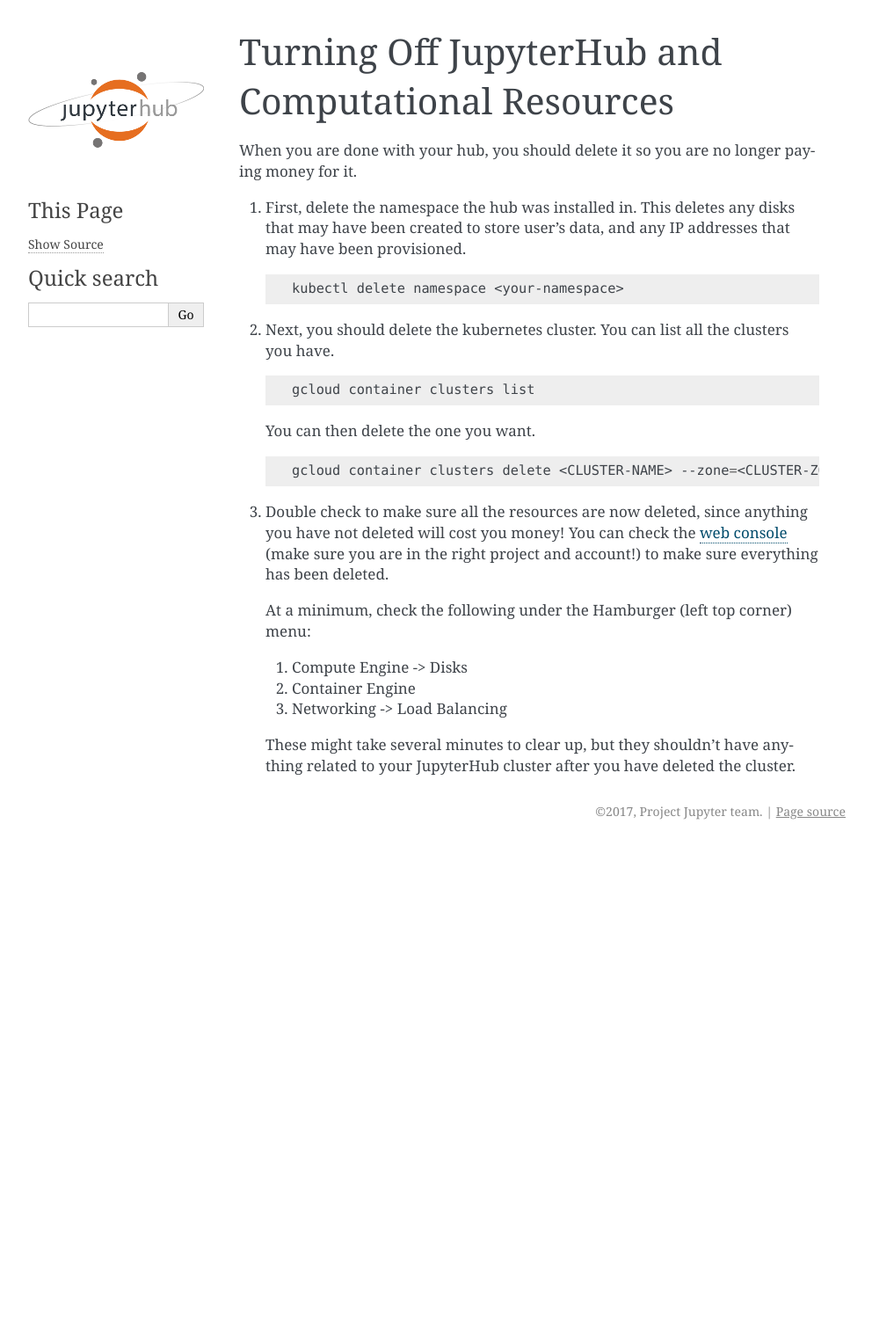
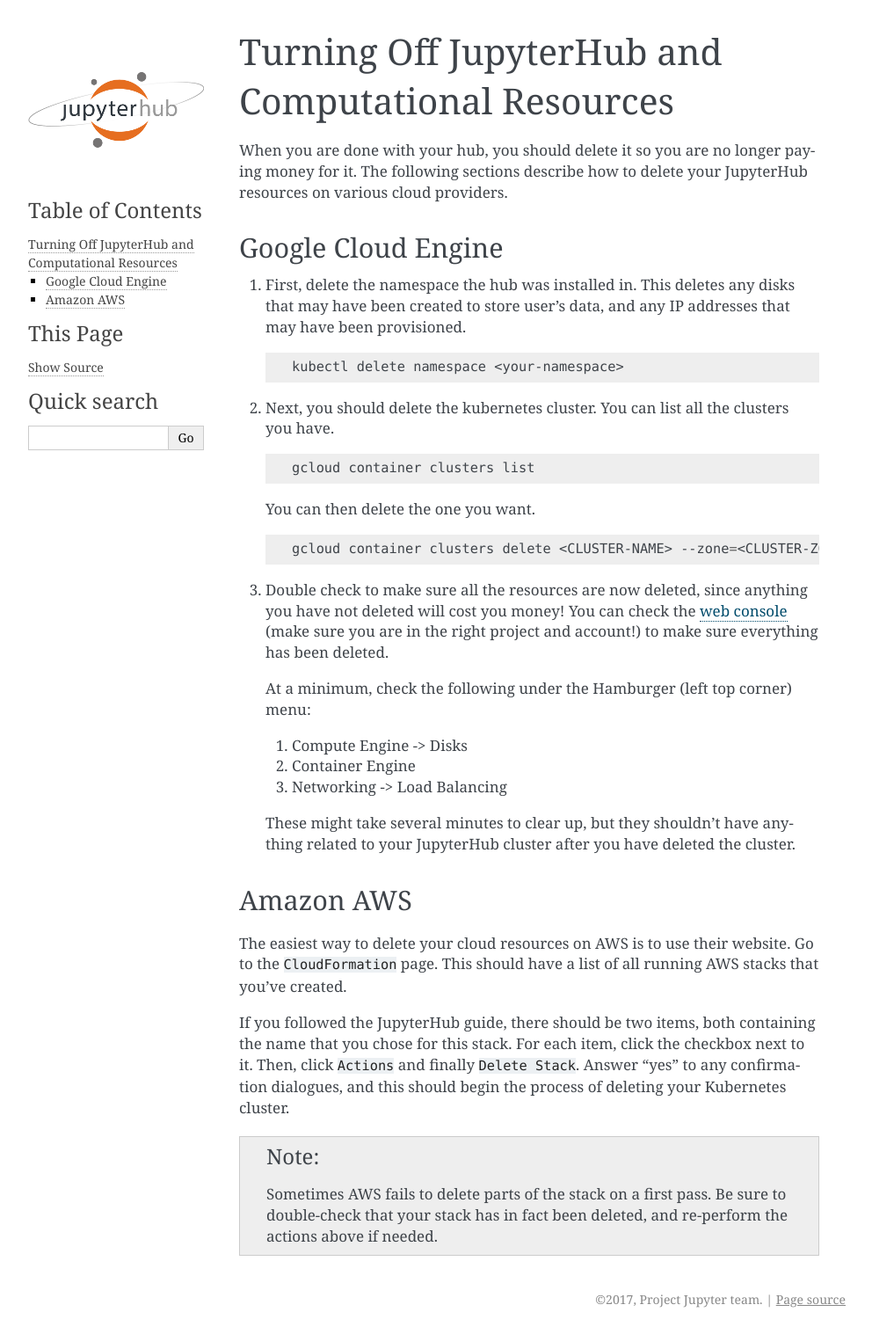
Before and after one commit to jupyterhub/zero-to-jupyterhub-k8s, a Sphinx documentation site: the page built from doc/source/turn-off.rst, in a window 1280 px wide. Shown: the whole page at 88% size, without its empty margins (148-1140 px from the left). Built offline with Sphinx 7.4.7, drawn with Linux system fonts in a browser that asks for light colours; before the commit the page ends 962 px from its top, so only the background shows below that.

Commit message:
turn off instructions

```diff
--- a/doc/source/turn-off.rst
+++ b/doc/source/turn-off.rst
@@ -4,7 +4,11 @@
 ==================================================
 
 When you are done with your hub, you should delete it so you are no longer
-paying money for it.
+paying money for it. The following sections describe how to delete your
+JupyterHub resources on various cloud providers.
+
+Google Cloud Engine
+-------------------
 
 1. First, delete the namespace the hub was installed in. This deletes any disks
    that may have been created to store user's data, and any IP addresses that
@@ -40,3 +44,22 @@
 
    These might take several minutes to clear up, but they shouldn't have anything
    related to your JupyterHub cluster after you have deleted the cluster.
+
+Amazon AWS
+----------
+
+The easiest way to delete your cloud resources on AWS is to use their
+website. Go to the ``CloudFormation`` page. This should have a list of all
+running AWS stacks that you've created.
+
+If you followed the JupyterHub guide,
+there should be two items, both containing the name that you chose for this
+stack. For each item, click the checkbox next to it. Then, click ``Actions``
+and finally ``Delete Stack``. Answer "yes" to any confirmation dialogues, and
+this should begin the process of deleting your Kubernetes cluster.
+
+.. note::
+
+   Sometimes AWS fails to delete parts of the stack on a first pass. Be sure
+   to double-check that your stack has in fact been deleted, and re-perform
+   the actions above if needed.
```
